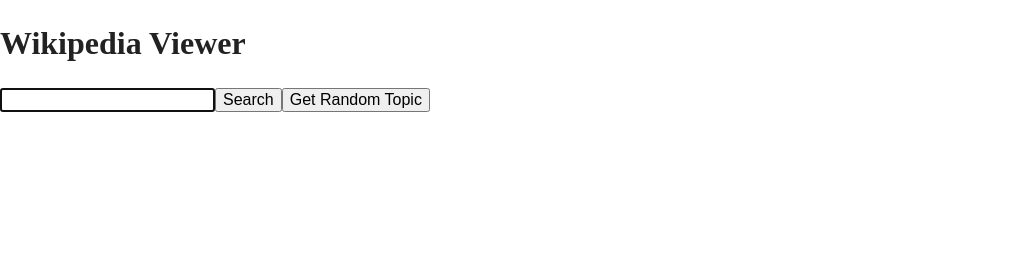
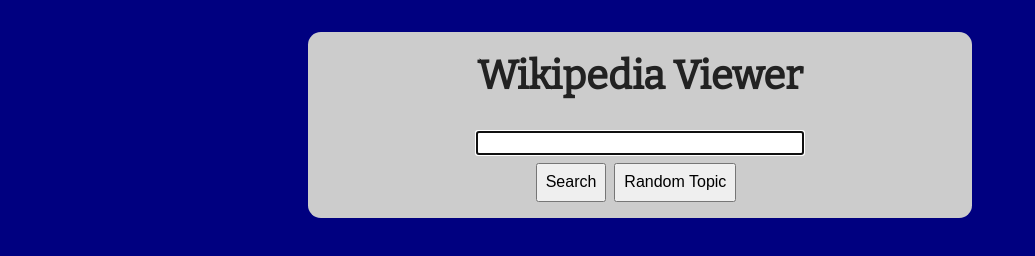
Before and after one commit to GreenApple76/wikipedia-viewer, a plain HTML site: page index.html in a window 1280 px wide. Shown: the whole page, without its empty margins (0-1035 px from the left). Drawn offline with nearby package versions, Linux system fonts and the light colour scheme.

Commit message:
add design / css

```diff
--- a/css/main.css
+++ b/css/main.css
@@ -97,8 +97,54 @@
    Author's custom styles
    ========================================================================== */
 
+body {
+    background-color: navy;
+    font-family: 'Raleway', sans-serif;
+    font-size: 16px;
+}
 
+h1 {
+    font-family: 'Bitter', serif;
+    font-size: 2.5em;
+    text-align: center;
+    margin-top: 0;
+    padding-top: 0;
+}
 
+input {
+    width: 20em;
+}
+
+button {
+    margin-top: .5em;
+    margin-right: .5em;
+    padding: .5em;
+}
+
+a {
+    font-weight: 700;
+    color: dodgerblue;
+    text-decoration: none;
+}
+
+a:hover {
+    color: red;
+    text-decoration: underline;
+}
+
+.container {
+    background-color: #ccc;
+    width: 67%;
+    max-width: 600px;
+    border-radius: .8em;
+    margin: 2em auto 2em auto;
+    padding: 1em 2em;
+    text-align: center;
+}
+
+.searchResults {
+    text-align: left;
+}
 
 
 
--- a/index.html
+++ b/index.html
@@ -10,7 +10,7 @@
         <link rel="manifest" href="site.webmanifest">
         <link rel="apple-touch-icon" href="icon.png">
         <!-- Place favicon.ico in the root directory -->
-
+        <link href="https://fonts.googleapis.com/css?family=Bitter|Raleway" rel="stylesheet">
         <link rel="stylesheet" href="css/normalize.css">
         <link rel="stylesheet" href="css/main.css">
     </head>
@@ -22,7 +22,10 @@
         <!-- Add your site or application content here -->
         <div class="container">
             <h1>Wikipedia Viewer</h1>
-            <input type="text" class="searchBox"><button class="search">Search</button><button class="random">Get Random Topic</button>
+            <input type="text" class="searchBox">
+            <div class="buttons">
+                <button class="search">Search</button><button class="random">Random Topic</button>
+            </div>
             <div class="searchResults"></div>
         </div>
         <script src="js/vendor/modernizr-3.5.0.min.js"></script>
```
